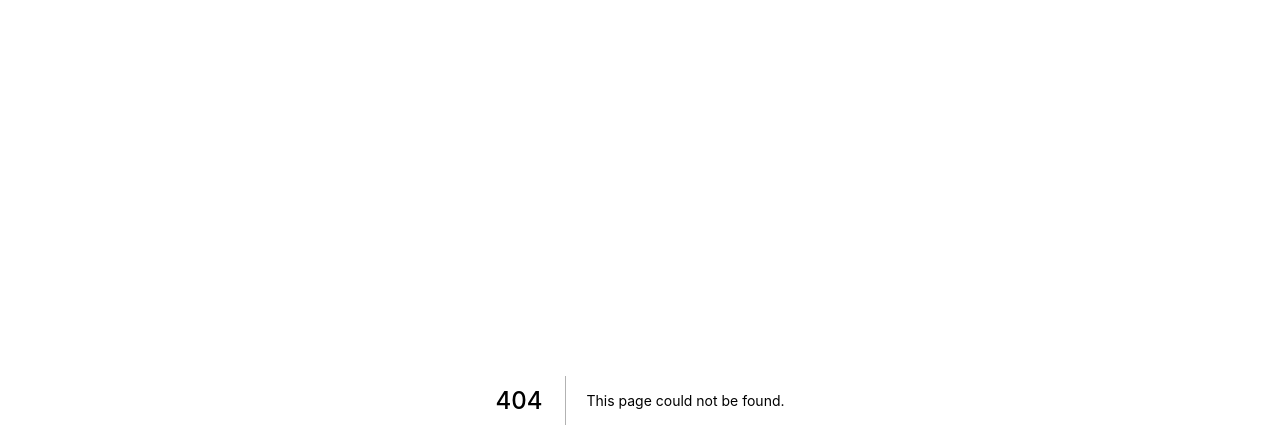
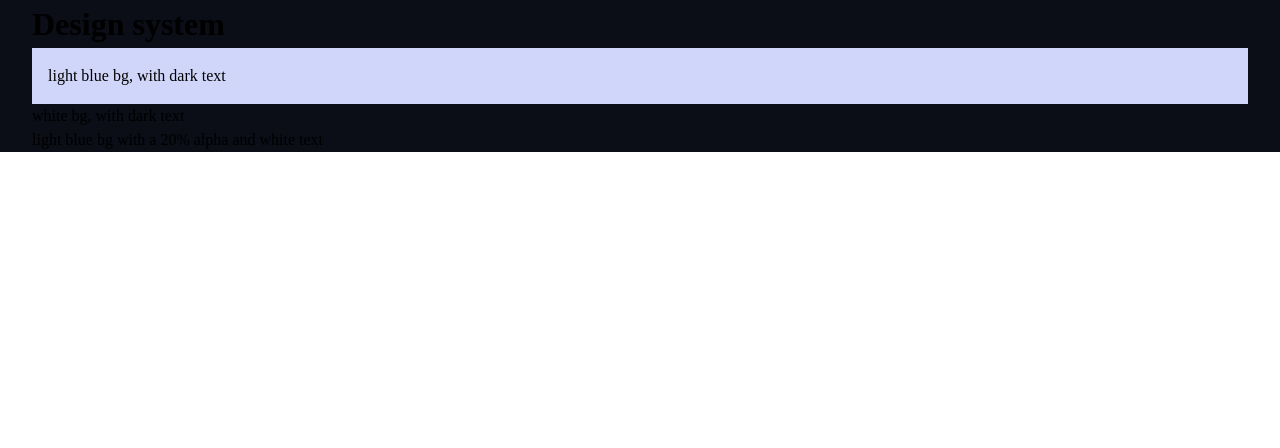
Before and after one commit to GustavoCarv/Space-Travel, a Next.js app: page /design-system in a window 1280 px wide. Before the commit this address had no page. Shown: the top 448 px of the page. Built offline with nearby package versions, Linux system fonts and the light colour scheme.

Commit message:
add: colors and utility (general) classes

```diff
--- /dev/null
+++ b/pages/design-system.tsx
@@ -0,0 +1,36 @@
+import type { NextPage } from 'next'
+
+
+const styles: {[key: string]: React.CSSProperties } = {
+    padding: {
+        padding: '1rem',
+    },
+}
+
+
+const DesignSystem: NextPage = () => {
+  return (
+    <div className='bg-blue-dark'>
+
+        <div className="container">
+            <h1>Design system</h1>
+
+
+            <div className='bg-blue-light text-blue-dark'  style={styles.padding}>
+                light blue bg, with dark text
+            </div>
+
+            <div className="">
+                white bg, with dark text
+            </div>
+
+            <div className="" >
+                light blue bg with a 20% alpha and white text
+            </div>
+
+        </div>
+    </div>
+  )
+}
+
+export default DesignSystem
--- a/styles/globals.css
+++ b/styles/globals.css
@@ -1,5 +1,14 @@
 /*
-------------RESET----------------
+-------------Custom Properties-------------
+*/
+:root {
+  --clr-blue-dark: 11,13,23;
+  --clr-blue-light: 208,214,249;
+  --clr-white: 255,255,255;
+}
+
+/*
+------------Reset----------------
 */
 *,
 *::after,
@@ -52,3 +61,55 @@ input, button, textarea, select {
     scroll-behavior: auto !important;
   }
 }
+
+/*
+------------Utility Classes----------------
+*/
+
+.flex {
+  display: flex;
+  gap: var(--gap, 1rem);
+}
+
+.grid {
+  display: grid;
+  gap: var(--gap, 1rem);
+}
+
+.grid-center {
+  place-items: center;
+}
+
+.container {
+  padding-inline: 2rem;
+  margin-inline: auto;
+  max-width: var(--max-width, 80rem);
+}
+
+.sr-only {
+  position: absolute;
+  width: 1px;
+  height: 1px;
+  padding: 0;
+  margin: -1px;
+  overflow: hidden;
+  clip: rect(0, 0, 0, 0);
+  white-space: nowrap; /* added line */
+  border: 0;
+}
+
+/* Colors */
+
+.bg-blue-dark{
+  background-color: rgb(var(--clr-blue-dark));
+}
+.bg-blue-light{
+  background-color: rgb(var(--clr-blue-light));
+}
+.bg-white{
+  background-color: rgb(var(--clr-white));
+}
+
+.text-blue-dark { color: rgb( var(--clr-dark) );}
+.text-blue-light { color: rgb( var(--clr-light) );}
+.text-white { color: rgb( var(--clr-white) );}
```
Also changed, not shown: pages/index.tsx (+3 -63 lines), styles/Home.module.css (deleted, +0 -116 lines).
